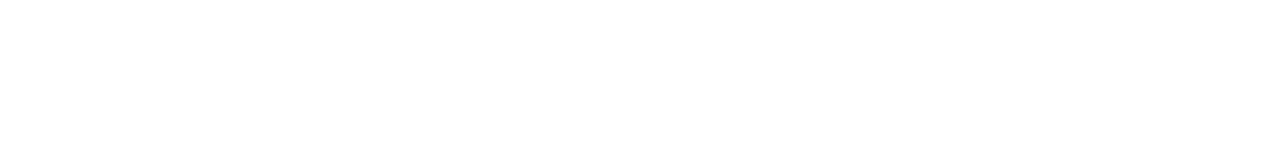
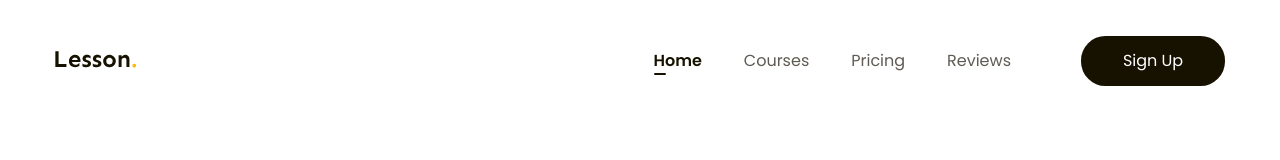
Before and after one commit to haioanh/langding-page-2, a plain HTML site: page index.html in a window 1280 px wide. Shown: the top 160 px of the page. Drawn offline with Linux system fonts and the light colour scheme.

Commit message:
create header for the page

```diff
--- a/assets/css/style.css
+++ b/assets/css/style.css
@@ -1,3 +1,88 @@
 * {
     box-sizing: border-box;
 }
+html {
+    font-size: 62.5%;
+}
+:root {
+    --color-primary: #ffb900;
+    --font-sen: "sen", sans-serif;
+}
+body {
+    font-size: 1.6rem;
+    font-family: "Poppins", Arial, Helvetica, sans-serif;
+    font-weight: 400;
+}
+a {
+    text-decoration: none;
+}
+.btn {
+    display: inline-block;
+    background: #171100;
+    border-radius: 24.5px;
+    color: #ffffff;
+    line-height: 50px;
+    min-width: 118px;
+    text-align: center;
+}
+.btn:hover {
+    opacity: 0.9;
+}
+/* ======== header ========= */
+.header {
+    margin-top: 26px;
+    padding: 10px 0;
+    position: sticky;
+    z-index: 1;
+    top: 0;
+}
+.navbar {
+    display: flex;
+    justify-content: space-between;
+    align-items: center;
+}
+.main-content {
+    width: 1170px;
+    max-width: calc(100% - 48px);
+    margin-left: auto;
+    margin-right: auto;
+}
+.navbar ul {
+    display: flex;
+    gap: 42px;
+    margin-left: auto;
+}
+.nav-item a {
+    font-size: 1.6rem;
+    line-height: 1.75;
+    color: #5f5b53;
+}
+.action {
+    margin-left: 70px;
+}
+.action .action-btn {
+    min-width: 144px;
+}
+.nav-item:first-child a {
+    position: relative;
+    font-weight: 600;
+    font-size: 1.6rem;
+    line-height: 1.75;
+    color: #171100;
+}
+.nav-item:first-child a::before {
+    content: "";
+    display: inline-block;
+    position: absolute;
+    width: 12px;
+    height: 2px;
+    background: #171100;
+    border-radius: 1px;
+    position: absolute;
+    bottom: -3px;
+    left: 0;
+}
+.nav-item:hover a {
+    color: #171100;
+    text-shadow: 1px 0 0 currentColor;
+}
--- a/index.html
+++ b/index.html
@@ -12,5 +12,37 @@
         <!-- font -->
         <link rel="stylesheet" href="./assets/fonts/stylesheet.css" />
     </head>
-    <body></body>
+    <body>
+        <header class="header">
+            <div class="main-content">
+                <nav class="navbar">
+                    <a href="">
+                        <img
+                            src="./assets/img/logo.svg"
+                            alt=""
+                            class="img-logo"
+                        />
+                    </a>
+                    <ul>
+                        <li class="nav-item">
+                            <a href="#!">Home</a>
+                        </li>
+                        <li class="nav-item">
+                            <a href="#!">Courses</a>
+                        </li>
+                        <li class="nav-item">
+                            <a href="#!">Pricing</a>
+                        </li>
+                        <li class="nav-item">
+                            <a href="#!">Reviews</a>
+                        </li>
+                    </ul>
+                    <div class="action">
+                        <a href="#!" class="btn action-btn"> Sign Up </a>
+                    </div>
+                </nav>
+            </div>
+        </header>
+        <main style="height: 5000px"></main>
+    </body>
 </html>
```
